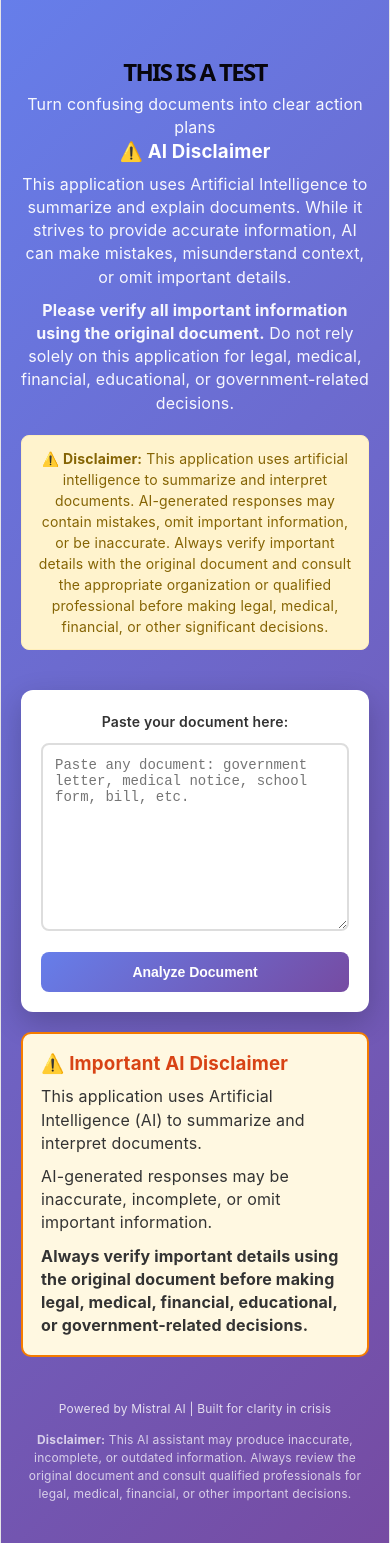
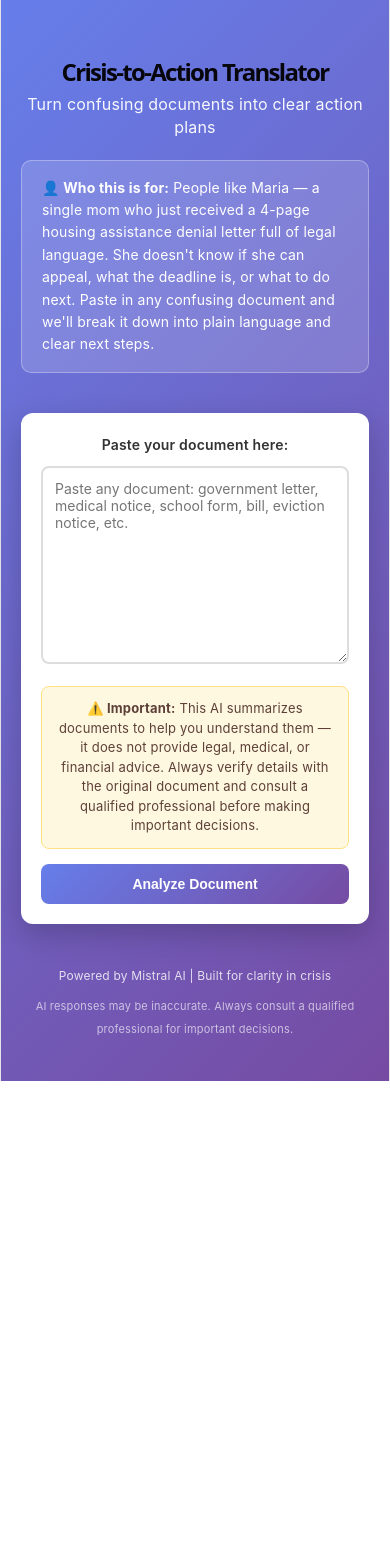
Before and after one commit to Aayush-Abhane/crisis-translator, a React (Vite) app: page / in a window 390 px wide. After the commit the page ends 1081 px from the top, so only its background shows below. Built offline with nearby package versions, Linux system fonts and the light colour scheme.

Commit message:
fix: clean App.css and App.jsx

```diff
--- a/src/App.css
+++ b/src/App.css
@@ -5,7 +5,7 @@
 }
 
 body {
-  font-family: -apple-system, BlinkMacSystemFont, 'Segoe UI', monopsace, sans-serif;
+  font-family: -apple-system, BlinkMacSystemFont, 'Segoe UI', sans-serif;
   background: #f5f7fa;
   color: #333;
 }
@@ -32,6 +32,19 @@ h1 {
 header p {
   font-size: 16px;
   opacity: 0.95;
+}
+
+.persona-box {
+  background: rgba(255, 255, 255, 0.15);
+  border: 1px solid rgba(255, 255, 255, 0.3);
+  border-radius: 10px;
+  padding: 16px 20px;
+  max-width: 800px;
+  margin: 20px auto 0 auto;
+  font-size: 14px;
+  line-height: 1.6;
+  text-align: left;
+  color: white;
 }
 
 main {
@@ -61,7 +74,7 @@ textarea {
   border: 2px solid #ddd;
   border-radius: 8px;
   font-size: 14px;
-  font-family: 'Courier New', monospace;
+  font-family: -apple-system, BlinkMacSystemFont, 'Segoe UI', sans-serif;
   resize: vertical;
   transition: border-color 0.3s;
 }
@@ -70,6 +83,17 @@ textarea:focus {
   outline: none;
   border-color: #667eea;
   box-shadow: 0 0 10px rgba(102, 126, 234, 0.2);
+}
+
+.disclaimer-box {
+  background: #fff8e1;
+  border: 1px solid #ffe082;
+  border-radius: 8px;
+  padding: 12px 16px;
+  margin-top: 16px;
+  font-size: 13px;
+  line-height: 1.5;
+  color: #5d4037;
 }
 
 .analyze-button {
@@ -133,19 +157,59 @@ textarea:focus {
 
 .result-content {
   background: #f8f9fa;
-  padding: 15px;
+  padding: 20px;
   border-radius: 8px;
   margin-bottom: 15px;
   border-left: 4px solid #667eea;
+  font-size: 14px;
+  line-height: 1.7;
+  color: #333;
 }
 
-pre {
-  white-space: pre-wrap;
-  word-wrap: break-word;
-  font-family: 'Courier New', monospace;
+.markdown h1,
+.markdown h2,
+.markdown h3 {
+  color: #667eea;
+  margin-top: 16px;
+  margin-bottom: 6px;
+  font-size: 15px;
+  font-weight: 700;
+}
+
+.markdown p {
+  margin-bottom: 8px;
+  line-height: 1.6;
+}
+
+.markdown li {
+  margin-left: 20px;
+  margin-bottom: 5px;
+  line-height: 1.6;
+}
+
+.checkbox-item {
+  display: flex;
+  align-items: flex-start;
+  gap: 8px;
+  margin-bottom: 8px;
+  cursor: pointer;
+  line-height: 1.6;
+}
+
+.checkbox-item input {
+  margin-top: 3px;
+  flex-shrink: 0;
+}
+
+.human-review-note {
+  background: #e8f5e9;
+  border: 1px solid #a5d6a7;
+  border-radius: 8px;
+  padding: 12px 16px;
+  margin-bottom: 16px;
   font-size: 13px;
-  line-height: 1.6;
-  color: #333;
+  line-height: 1.5;
+  color: #2e7d32;
 }
 
 .reset-button {
@@ -176,7 +240,6 @@ footer {
   font-size: 12px;
 }
 
-/* Responsive Design */
 @media (max-width: 600px) {
   h1 {
     font-size: 24px;
@@ -192,24 +255,4 @@ footer {
     padding: 12px;
     font-size: 14px;
   }
-  <footer>
-  <p>Powered by Mistral AI | Built for clarity in crisis</p>
-
-  <p
-    style={{
-      marginTop: '10px',
-      fontSize: '12px',
-      maxWidth: '800px',
-      marginLeft: 'auto',
-      marginRight: 'auto',
-      opacity: 0.9,
-      lineHeight: '1.5',
-    }}
-  >
-    <strong>Disclaimer:</strong> This AI assistant may produce inaccurate,
-    incomplete, or outdated information. Always review the original document
-    and consult qualified professionals for legal, medical, financial, or other
-    important decisions.
-  </p>
-</footer>
 }
--- a/src/App.jsx
+++ b/src/App.jsx
@@ -1,5 +1,23 @@
 import { useState } from 'react';
 import './App.css';
+
+function MarkdownRenderer({ text }) {
+  const lines = text.split('\n');
+  return (
+    <div className="markdown">
+      {lines.map((line, i) => {
+        if (line.startsWith('### ')) return <h3 key={i}>{line.slice(4)}</h3>;
+        if (line.startsWith('## ')) return <h2 key={i}>{line.slice(3)}</h2>;
+        if (line.startsWith('# ')) return <h1 key={i}>{line.slice(2)}</h1>;
+        if (line.startsWith('- [ ] ') || line.startsWith('* [ ] ')) return <label key={i} className="checkbox-item"><input type="checkbox" /> {line.slice(6)}</label>;
+        if (line.startsWith('- ') || line.startsWith('* ')) return <li key={i}>{line.slice(2)}</li>;
+        if (line.trim() === '') return <br key={i} />;
+        const bold = line.replace(/\*\*(.*?)\*\*/g, '<strong>$1</strong>');
+        return <p key={i} dangerouslySetInnerHTML={{ __html: bold }} />;
+      })}
+    </div>
+  );
+}
 
 function App() {
   const [document, setDocument] = useState('');
@@ -24,7 +42,7 @@ function App() {
           method: 'POST',
           headers: {
             'Content-Type': 'application/json',
-            'Authorization': 'Bearer XE9ifGku1vlFFg3i4Iutio3OrZapK3VS',
+            'Authorization': `Bearer ${import.meta.env.VITE_MISTRAL_API_KEY}`,
           },
           body: JSON.stringify({
             model: 'mistral-small',
@@ -61,7 +79,7 @@ ${document}`
       setResult(data.choices[0].message.content);
     } catch (err) {
       console.error(err);
-      setError('Network error. Please check your internet connection or API key.');
+      setError('Network error. Please check your internet connection.');
     }
 
     setLoading(false);
@@ -70,46 +88,15 @@ ${document}`
   return (
     <div className="App">
       <header>
-        <h1>THIS IS A TEST</h1>
+        <h1>Crisis-to-Action Translator</h1>
         <p>Turn confusing documents into clear action plans</p>
-        <h3 style={{ marginBottom: "10px" }}>
-          ⚠️ AI Disclaimer
-        </h3>
 
-    <p>
-      This application uses Artificial Intelligence to summarize and explain
-      documents. While it strives to provide accurate information, AI can make
-      mistakes, misunderstand context, or omit important details.
-    </p>
-
-    <p style={{ marginTop: "10px" }}>
-      <strong>Please verify all important information using the original
-      document.</strong> Do not rely solely on this application for legal,
-      medical, financial, educational, or government-related decisions.
-    </p>
-
-        <div
-          style={{
-            marginTop: '20px',
-            backgroundColor: '#fff3cd',
-            color: '#856404',
-            border: '1px solid #ffeeba',
-            borderRadius: '8px',
-            padding: '12px',
-            maxWidth: '900px',
-            marginLeft: 'auto',
-            marginRight: 'auto',
-            fontSize: '14px',
-            lineHeight: '1.5',
-          }}
-        >
-          <strong>⚠️ Disclaimer:</strong> This application uses artificial
-          intelligence to summarize and interpret documents. AI-generated
-          responses may contain mistakes, omit important information, or be
-          inaccurate. Always verify important details with the original
-          document and consult the appropriate organization or qualified
-          professional before making legal, medical, financial, or other
-          significant decisions.
+        <div className="persona-box">
+          <strong>👤 Who this is for:</strong> People like Maria — a single mom who just
+          received a 4-page housing assistance denial letter full of legal language. She
+          doesn't know if she can appeal, what the deadline is, or what to do next.
+          Paste in any confusing document and we'll break it down into plain language
+          and clear next steps.
         </div>
       </header>
 
@@ -121,52 +108,27 @@ ${document}`
             id="document"
             value={document}
             onChange={(e) => setDocument(e.target.value)}
-            placeholder="Paste any document: government letter, medical notice, school form, bill, etc."
+            placeholder="Paste any document: government letter, medical notice, school form, bill, eviction notice, etc."
             rows="10"
           />
+
+          <div className="disclaimer-box">
+            <strong>⚠️ Important:</strong> This AI summarizes documents to help you
+            understand them — it does not provide legal, medical, or financial advice.
+            Always verify details with the original document and consult a qualified
+            professional before making important decisions.
+          </div>
 
           <button
             onClick={handleAnalyze}
             disabled={loading}
             className="analyze-button"
           >
-            {loading ? 'Analyzing with Mistral AI...' : 'Analyze Document'}
+            {loading ? 'Analyzing...' : 'Analyze Document'}
           </button>
-        </div>
-        <div
-          style={{
-            background: "#fff8e1",
-            border: "2px solid #f57c00",
-            borderRadius: "10px",
-            padding: "18px",
-            marginTop: "20px",
-            marginBottom: "20px",
-            color: "#333",
-            textAlign: "left",
-          }}
-        >
-          <h3 style={{ color: "#d84315", marginBottom: "10px" }}>
-            ⚠️ Important AI Disclaimer
-          </h3>
-
-          <p>
-            This application uses Artificial Intelligence (AI) to summarize and
-            interpret documents.
-          </p>
-
-          <p style={{ marginTop: "10px" }}>
-            AI-generated responses may be inaccurate, incomplete, or omit important
-            information.
-          </p>
-
-          <p style={{ marginTop: "10px", fontWeight: "bold" }}>
-            Always verify important details using the original document before making
-            legal, medical, financial, educational, or government-related decisions.
-          </p>
         </div>
 
         {error && (
-
           <div className="error-message">
             ⚠️ {error}
           </div>
@@ -177,7 +139,14 @@ ${document}`
             <h2>✅ Analysis Complete</h2>
 
             <div className="result-content">
-              <pre>{result}</pre>
+              <MarkdownRenderer text={result} />
+            </div>
+
+            <div className="human-review-note">
+              🧑 <strong>Human review recommended:</strong> This AI does not make final
+              decisions on your behalf. A caseworker, legal aid advisor, or qualified
+              professional should review any next steps that affect your housing, health,
+              or finances.
             </div>
 
             <button
@@ -196,22 +165,8 @@ ${document}`
 
       <footer>
         <p>Powered by Mistral AI | Built for clarity in crisis</p>
-
-        <p
-          style={{
-            marginTop: '10px',
-            fontSize: '12px',
-            maxWidth: '800px',
-            marginLeft: 'auto',
-            marginRight: 'auto',
-            opacity: 0.9,
-            lineHeight: '1.5',
-          }}
-        >
-          <strong>Disclaimer:</strong> This AI assistant may produce inaccurate,
-          incomplete, or outdated information. Always review the original
-          document and consult qualified professionals for legal, medical,
-          financial, or other important decisions.
+        <p style={{ marginTop: '8px', fontSize: '11px', opacity: 0.8 }}>
+          AI responses may be inaccurate. Always consult a qualified professional for important decisions.
         </p>
       </footer>
     </div>
```
